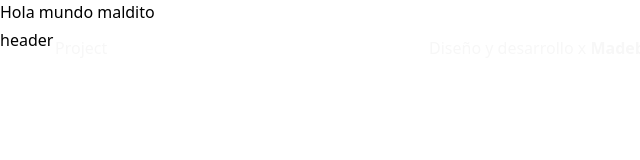
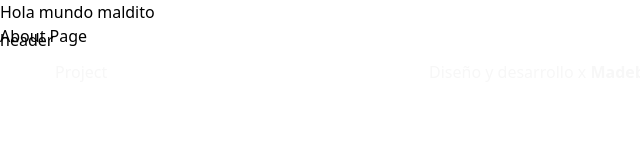
Before and after one commit to epsilonxaos/san-ignacio2, a React (Vite) app: page / in a window 1280 px wide. Shown: the top 160 px of the page, without its empty margins (0-640 px from the left). Built offline with nearby package versions, Linux system fonts and the light colour scheme.

Commit message:
feat(Páginas): :sparkles: Reorganizar estructura de páginas y agregar componente About

```diff
--- a/src/pages/Index.jsx
+++ /dev/null
@@ -1,5 +0,0 @@
-const Index = () => {
-	return <p>Hola mundo maldito</p>
-}
-
-export default Index
--- /dev/null
+++ b/src/pages/home/About.jsx
@@ -0,0 +1,9 @@
+const About = () => {
+	return (
+		<div>
+			<h1>About Page</h1>
+		</div>
+	)
+}
+
+export default About
--- /dev/null
+++ b/src/pages/home/Index.jsx
@@ -0,0 +1,13 @@
+import About from '@pages/home/about'
+
+const Index = () => {
+	return (
+		<div>
+			<p>Hola mundo maldito</p>
+
+			<About />
+		</div>
+	)
+}
+
+export default Index
--- a/src/routes/Routes.tsx
+++ b/src/routes/Routes.tsx
@@ -1,6 +1,5 @@
-
+import Index from '@pages/home/Index'
 import { Route, Switch } from 'wouter'
-import Index from '@pages/Index'
 
 const Routes = () => {
 	return (
```
